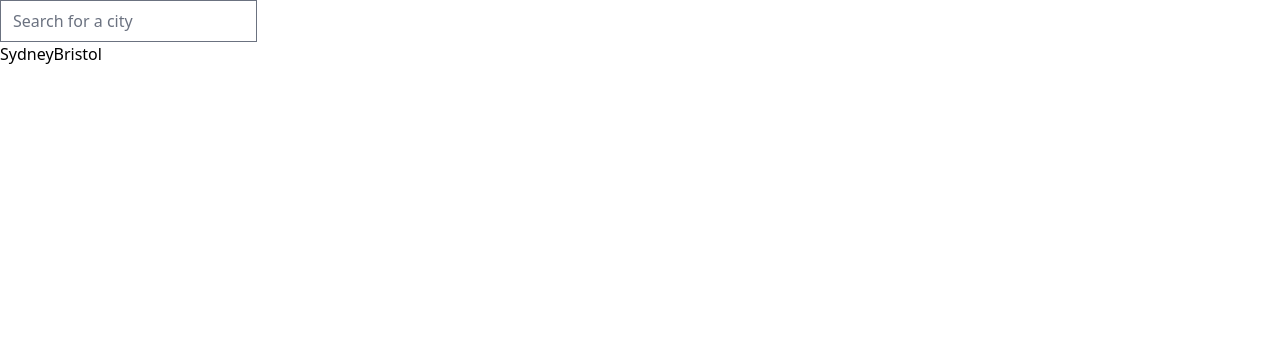
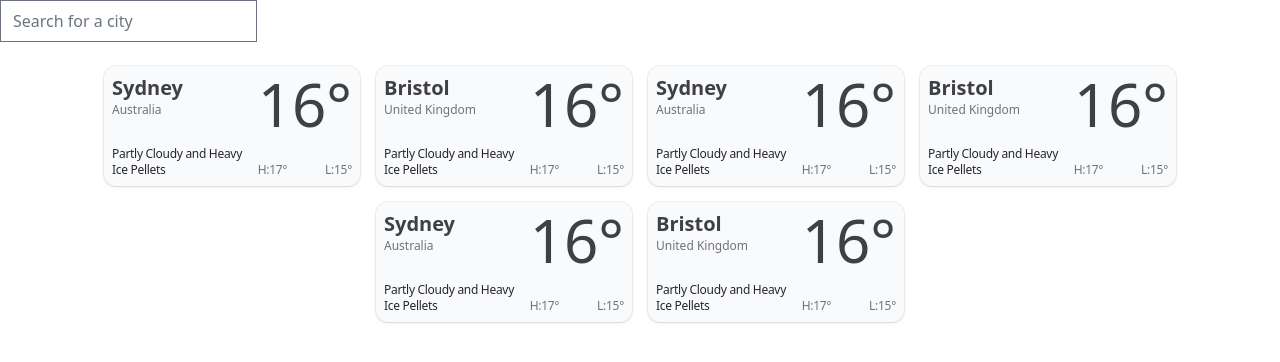
Before and after one commit to binarybaba/whether, a React (Create React App) app: page / in a window 1280 px wide. Shown: the top 362 px of the page. Built offline with nearby package versions, Linux system fonts and the light colour scheme.

Commit message:
style dashboard

```diff
--- a/src/context/index.tsx
+++ b/src/context/index.tsx
@@ -1,7 +1,7 @@
 import { createContext, ReactNode, useReducer } from "react";
 import type { Location } from "src/types";
 
-enum UNIT_SYSTEM {
+export enum UNIT_SYSTEM {
   METRIC = "metric",
   IMPERIAL = "imperial",
 }
--- /dev/null
+++ b/src/feature/Dashboard/Favorite/index.tsx
@@ -0,0 +1,51 @@
+import { Coordinates, MapsCoReverseGeocode } from "src/types";
+import { useQuery } from "@tanstack/react-query";
+import { getWeather, getWeatherCondition } from "../../../provider";
+import { useAppContext } from "src/hooks";
+
+export const Favorite = ({
+  geocode,
+  isCurrent,
+}: {
+  geocode: Partial<MapsCoReverseGeocode> & Coordinates;
+  isCurrent?: boolean;
+}) => {
+  const {
+    store: {
+      settings: { units },
+    },
+  } = useAppContext();
+  const { data: weather, status } = useQuery(
+    [`weather`, { lat: geocode.lat, lon: geocode.lon }],
+    () => getWeather({ lat: geocode.lat, lon: geocode.lon }),
+    { refetchOnWindowFocus: false, retry: false }
+  );
+  return (
+    <div className="min-h-[120px] m-2 md:w-[20vw] flex justify-between rounded-xl p-2 bg-gray-50 ring-1 ring-black ring-opacity-5 shadow select-none">
+      <div className="flex flex-col justify-between">
+        <div className="align-middle">
+          <div className="font-bold text-xl text-zinc-700">
+            {isCurrent ? "My location" : geocode.address?.place}
+          </div>
+          <div className="font-light text-xs align-middle text-zinc-500">
+            {geocode.address?.country}
+          </div>
+        </div>
+        <div className="font-light text-xs align-middle mr-1 text-zinc-800 tracking-tight ">
+          {getWeatherCondition(
+            weather?.timelines.daily[0].values.weatherCodeMax
+          )}
+        </div>
+      </div>
+      <div className="flex flex-col justify-between">
+        <div className="font-thin text-6xl text-center text-zinc-700">
+          {weather?.timelines.daily[0].values.temperatureAvg}°
+        </div>
+        <div className="flex justify-between text-xs tracking-tight text-zinc-500">
+          <div>H:{weather?.timelines.daily[0].values.temperatureMax}°</div>
+          <div>L:{weather?.timelines.daily[0].values.temperatureMin}°</div>
+        </div>
+      </div>
+    </div>
+  );
+};
--- a/src/feature/Dashboard/index.tsx
+++ b/src/feature/Dashboard/index.tsx
@@ -1,20 +1,39 @@
 import { useAppContext } from "src/hooks";
 import { Link } from "react-router-dom";
+import { Favorite } from "./Favorite";
 
 export const Dashboard = () => {
   const { store } = useAppContext();
   return (
-    <div>
-      <ul>
+    <div className="flex justify-center">
+      <div className="max-w-6xl w-full">
+        <div className="p-4 flex flex-col md:flex-row flex-wrap md:justify-center">
           {store.favorites.map(({ geocode }) => (
             <Link
               key={geocode.place_id}
               to={`/location/${geocode.lat}/${geocode.lon}`}
             >
-            {geocode.address?.place}
+              <Favorite geocode={geocode} />
             </Link>
           ))}
-      </ul>
+          {store.favorites.map(({ geocode }) => (
+            <Link
+              key={geocode.place_id}
+              to={`/location/${geocode.lat}/${geocode.lon}`}
+            >
+              <Favorite geocode={geocode} />
+            </Link>
+          ))}
+          {store.favorites.map(({ geocode }) => (
+            <Link
+              key={geocode.place_id}
+              to={`/location/${geocode.lat}/${geocode.lon}`}
+            >
+              <Favorite geocode={geocode} />
+            </Link>
+          ))}
+        </div>
+      </div>
     </div>
   );
 };
--- a/src/feature/Location/index.tsx
+++ b/src/feature/Location/index.tsx
@@ -1,15 +1,34 @@
-import { useLoaderData } from "react-router-dom";
-import { Location as LocationType } from "src/types";
+import { useParams } from "react-router-dom";
+import { useQuery } from "@tanstack/react-query";
+import { getReverseGeocode, getWeather } from "../../provider";
 
 export const Location = () => {
-  const { geocode, weather } = useLoaderData() as LocationType;
+  const params = useParams();
+  const coordinates = {
+    // @ts-ignore
+    lat: parseFloat(params.lat), // @ts-ignore
+    lon: parseFloat(params.lon),
+  };
+  const { data: geocode } = useQuery(["reverseGeolocation", coordinates], () =>
+    getReverseGeocode(coordinates)
+  );
+
+  const { data: weather, status } = useQuery(
+    ["weather", coordinates],
+    () => getWeather(coordinates),
+    { refetchOnWindowFocus: false, retry: false }
+  );
+
   return (
     <div>
-      <div>
-        {geocode.address?.city ||
-          geocode.address?.municipality ||
-          geocode.address?.county}
-      </div>
+      {geocode && (
+        <div>
+          {geocode.address?.city ||
+            geocode.address?.municipality ||
+            geocode.address?.county}
+        </div>
+      )}
+      <div>{status}</div>
       <div>Low: {weather?.timelines.daily[0].values.temperatureMin}</div>
       <div>High: {weather?.timelines.daily[0].values.temperatureMax}</div>
       <div>
--- a/src/provider/index.ts
+++ b/src/provider/index.ts
@@ -1,4 +1,9 @@
 import { getGeocodeListByKeyword, getReverseGeocode } from "./geocode";
-import { getWeather } from "./weather";
+import { getWeather, getWeatherCondition } from "./weather";
 
-export { getGeocodeListByKeyword, getReverseGeocode, getWeather };
+export {
+  getGeocodeListByKeyword,
+  getReverseGeocode,
+  getWeather,
+  getWeatherCondition,
+};
--- a/src/provider/weather.ts
+++ b/src/provider/weather.ts
@@ -1,8 +1,107 @@
 import { fetchWeatherByCoordinates } from "src/service";
 import { Coordinates } from "src/types";
-import { isCoordinates } from "../util";
+
+const WEATHER_CODES = {
+  "1000": "Clear, Sunny",
+  "1100": "Mostly Clear",
+  "1101": "Partly Cloudy",
+  "1102": "Mostly Cloudy",
+  "1001": "Cloudy",
+  "1103": "Partly Cloudy and Mostly Clear",
+  "2100": "Light Fog",
+  "2101": "Mostly Clear and Light Fog",
+  "2102": "Partly Cloudy and Light Fog",
+  "2103": "Mostly Cloudy and Light Fog",
+  "2106": "Mostly Clear and Fog",
+  "2107": "Partly Cloudy and Fog",
+  "2108": "Mostly Cloudy and Fog",
+  "2000": "Fog",
+  "4204": "Partly Cloudy and Drizzle",
+  "4203": "Mostly Clear and Drizzle",
+  "4205": "Mostly Cloudy and Drizzle",
+  "4000": "Drizzle",
+  "4200": "Light Rain",
+  "4213": "Mostly Clear and Light Rain",
+  "4214": "Partly Cloudy and Light Rain",
+  "4215": "Mostly Cloudy and Light Rain",
+  "4209": "Mostly Clear and Rain",
+  "4208": "Partly Cloudy and Rain",
+  "4210": "Mostly Cloudy and Rain",
+  "4001": "Rain",
+  "4211": "Mostly Clear and Heavy Rain",
+  "4202": "Partly Cloudy and Heavy Rain",
+  "4212": "Mostly Cloudy and Heavy Rain",
+  "4201": "Heavy Rain",
+  "5115": "Mostly Clear and Flurries",
+  "5116": "Partly Cloudy and Flurries",
+  "5117": "Mostly Cloudy and Flurries",
+  "5001": "Flurries",
+  "5100": "Light Snow",
+  "5102": "Mostly Clear and Light Snow",
+  "5103": "Partly Cloudy and Light Snow",
+  "5104": "Mostly Cloudy and Light Snow",
+  "5122": "Drizzle and Light Snow",
+  "5105": "Mostly Clear and Snow",
+  "5106": "Partly Cloudy and Snow",
+  "5107": "Mostly Cloudy and Snow",
+  "5000": "Snow",
+  "5101": "Heavy Snow",
+  "5119": "Mostly Clear and Heavy Snow",
+  "5120": "Partly Cloudy and Heavy Snow",
+  "5121": "Mostly Cloudy and Heavy Snow",
+  "5110": "Drizzle and Snow",
+  "5108": "Rain and Snow",
+  "5114": "Snow and Freezing Rain",
+  "5112": "Snow and Ice Pellets",
+  "6000": "Freezing Drizzle",
+  "6003": "Mostly Clear and Freezing drizzle",
+  "6002": "Partly Cloudy and Freezing drizzle",
+  "6004": "Mostly Cloudy and Freezing drizzle",
+  "6204": "Drizzle and Freezing Drizzle",
+  "6206": "Light Rain and Freezing Drizzle",
+  "6205": "Mostly Clear and Light Freezing Rain",
+  "6203": "Partly Cloudy and Light Freezing Rain",
+  "6209": "Mostly Cloudy and Light Freezing Rain",
+  "6200": "Light Freezing Rain",
+  "6213": "Mostly Clear and Freezing Rain",
+  "6214": "Partly Cloudy and Freezing Rain",
+  "6215": "Mostly Cloudy and Freezing Rain",
+  "6001": "Freezing Rain",
+  "6212": "Drizzle and Freezing Rain",
+  "6220": "Light Rain and Freezing Rain",
+  "6222": "Rain and Freezing Rain",
+  "6207": "Mostly Clear and Heavy Freezing Rain",
+  "6202": "Partly Cloudy and Heavy Freezing Rain",
+  "6208": "Mostly Cloudy and Heavy Freezing Rain",
+  "6201": "Heavy Freezing Rain",
+  "7110": "Mostly Clear and Light Ice Pellets",
+  "7111": "Partly Cloudy and Light Ice Pellets",
+  "7112": "Mostly Cloudy and Light Ice Pellets",
+  "7102": "Light Ice Pellets",
+  "7108": "Mostly Clear and Ice Pellets",
+  "7107": "Partly Cloudy and Ice Pellets",
+  "7109": "Mostly Cloudy and Ice Pellets",
+  "7000": "Ice Pellets",
+  "7105": "Drizzle and Ice Pellets",
+  "7106": "Freezing Rain and Ice Pellets",
+  "7115": "Light Rain and Ice Pellets",
+  "7117": "Rain and Ice Pellets",
+  "7103": "Freezing Rain and Heavy Ice Pellets",
+  "7113": "Mostly Clear and Heavy Ice Pellets",
+  "7114": "Partly Cloudy and Heavy Ice Pellets",
+  "7116": "Mostly Cloudy and Heavy Ice Pellets",
+  "7101": "Heavy Ice Pellets",
+  "8001": "Mostly Clear and Thunderstorm",
+  "8003": "Partly Cloudy and Thunderstorm",
+  "8002": "Mostly Cloudy and Thunderstorm",
+  "8000": "Thunderstorm",
+};
 
 export const getWeather = async (args: Coordinates) => {
-  if (!isCoordinates({ lat: args.lat, lon: args.lon })) return;
   return await fetchWeatherByCoordinates(args);
 };
+
+export const getWeatherCondition = (code?: number) => {
+  // @ts-ignore
+  return WEATHER_CODES[`${code}`] || "";
+};
--- a/src/service/tomorrowio.ts
+++ b/src/service/tomorrowio.ts
@@ -1,28 +1,24 @@
 import { Coordinates, TomorrowForecast } from "src/types";
-import axios from "axios";
-
-export const WEATHER_SERVICE_URL =
-  "https://api.tomorrow.io/v4/weather/forecast";
-
-export const DEFAULT_FIELDS = [
-  "temperature",
-  "humidity",
-  "sunriseTime",
-  "sunsetTime",
-  "visibility",
-];
-// rest of fields in https://docs.tomorrow.io/reference/data-layers-core#data-fields
 
 export const fetchWeatherByCoordinates = async (
-  coordinates: Coordinates,
-  fields = DEFAULT_FIELDS,
-  units = "metric"
-): Promise<TomorrowForecast> => {
-  const _fields = fields.join(",");
-  const _location = [coordinates.lat, coordinates.lon].join(",");
-  const _units = units;
-  const API_KEY = process.env.REACT_APP_TOMORROW_API_KEY;
-  return axios(
-    `${WEATHER_SERVICE_URL}?fields=${_fields}&units=${_units}&location=${_location}&apikey=${API_KEY}`
-  ).then((res) => res.data);
-};
+  coordinates: Coordinates
+): Promise<TomorrowForecast> =>
+  new Promise((resolve) => {
+    resolve({
+      timelines: {
+        daily: [
+          {
+            time: "",
+            // @ts-ignore
+            values: {
+              temperatureMin: 15,
+              temperatureMax: 17,
+              temperatureAvg: 16,
+              weatherCodeMax: 7114,
+            },
+          },
+        ],
+      },
+      location: coordinates,
+    });
+  });
```
Lines whose indentation alone changed are shown as unchanged.
